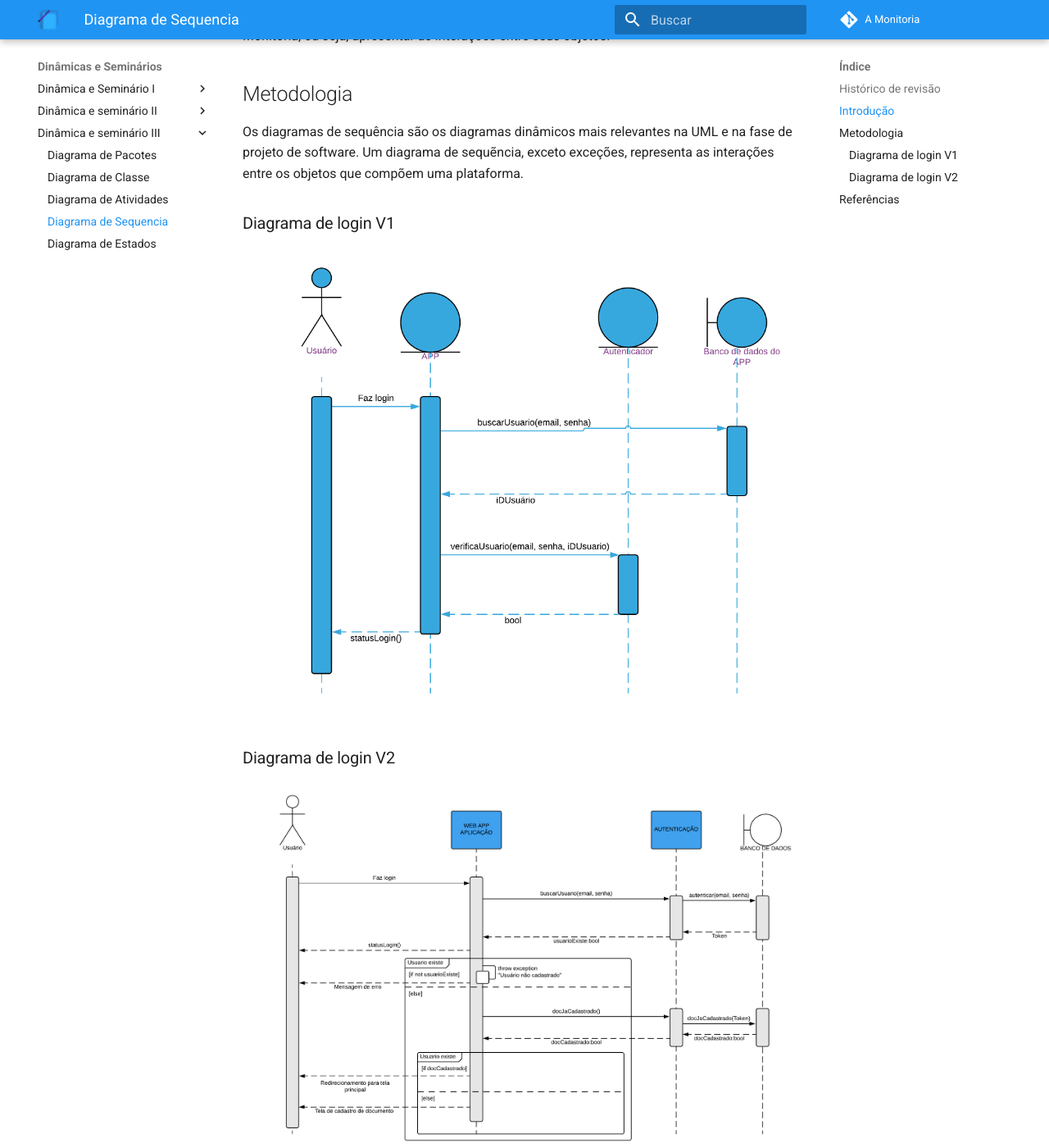
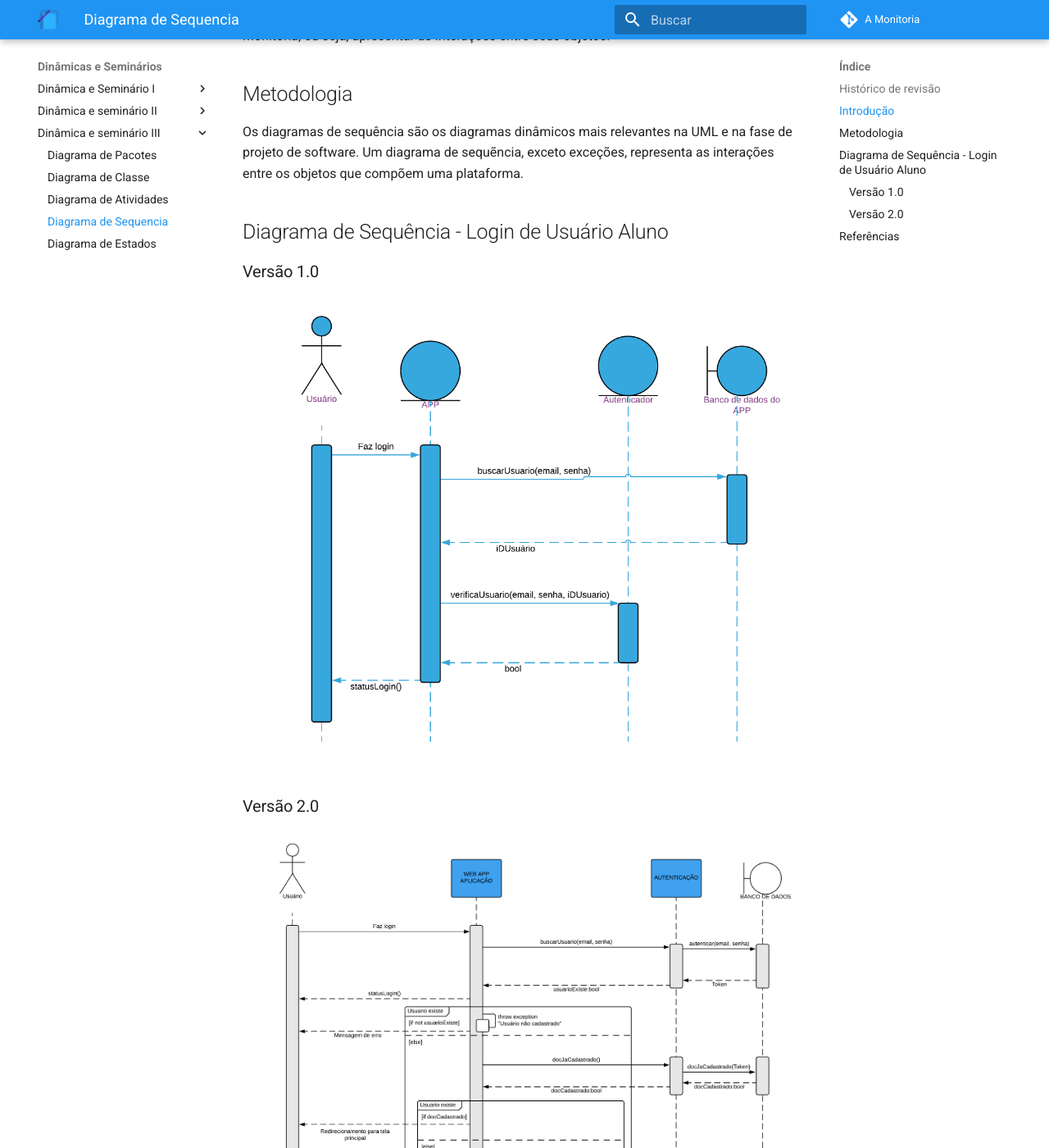
Before and after one commit to 2019-2-arquitetura-desenho/wiki, an MkDocs documentation site: the page built from docs/dinamica_seminario_III/diagrama_seq.md, in a window 1280 px wide and 1400 px high, scrolled down 517 px. Shown: the whole window at 82% size. Built offline with MkDocs 1.6.1 and Material for MkDocs 9.7.7, drawn with Linux system fonts in a browser that asks for light colours; comment, search, counter and statistics services are not loaded; old or Windows-style settings are respelled for this version of MkDocs.

Commit message:
Refactoring Diagramas de Sequência

```diff
--- a/docs/dinamica_seminario_III/diagrama_seq.md
+++ b/docs/dinamica_seminario_III/diagrama_seq.md
@@ -18,10 +18,12 @@ Esse documento tem por objetivo apresentar os diagramas de sequência da platafo
 Os diagramas de sequência são os diagramas dinâmicos mais relevantes na UML e na fase de projeto de software. Um diagrama de sequẽncia, exceto exceções, representa as interações entre os objetos que compõem uma plataforma.
 
 
-### Diagrama de login V1
+## Diagrama de Sequência - Login de Usuário Aluno
+
+### Versão 1.0
 ![Diagrama de login](./assets/img/DiagramaDeLogin.png)
 
-### Diagrama de login V2
+### Versão 2.0
 ![Diagrama de login V2](./assets/img/Diagrama_de_sequencia_Login.png)
 
 
```
